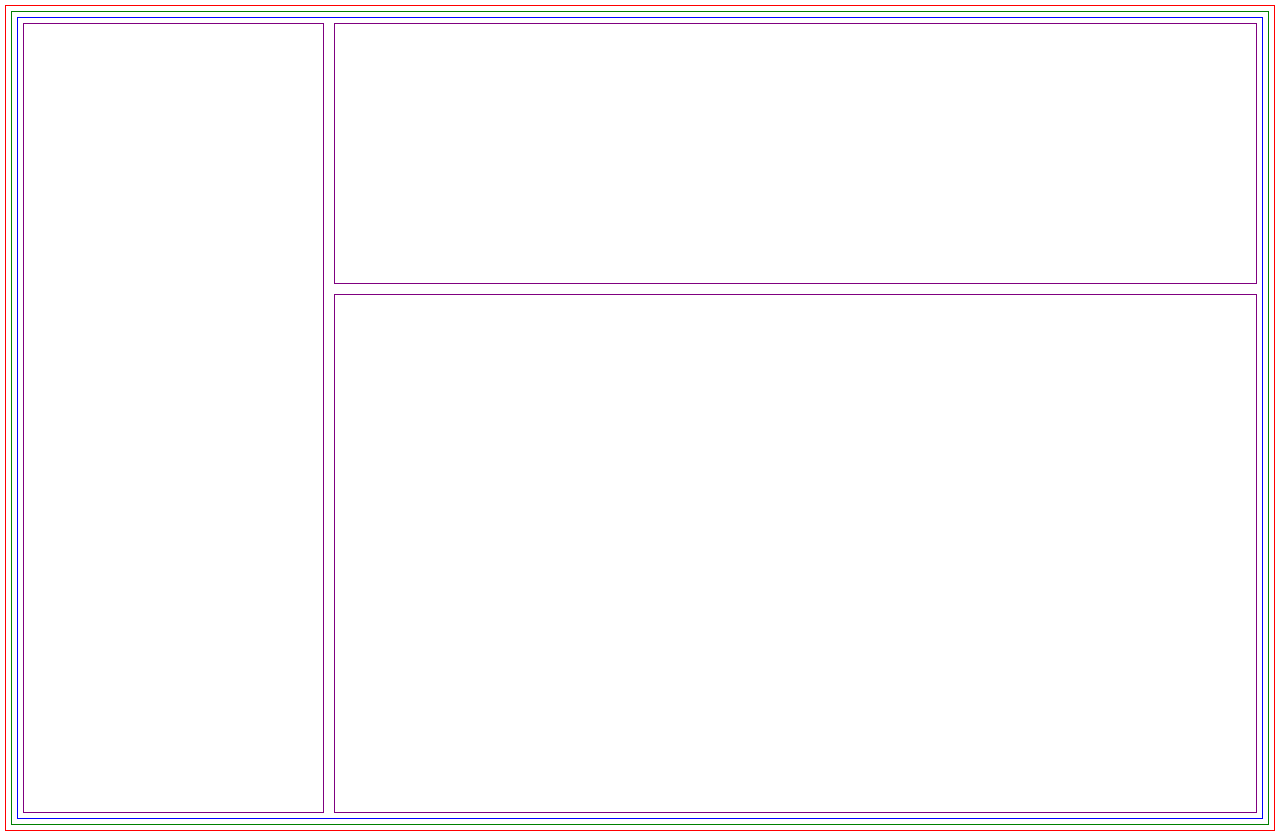
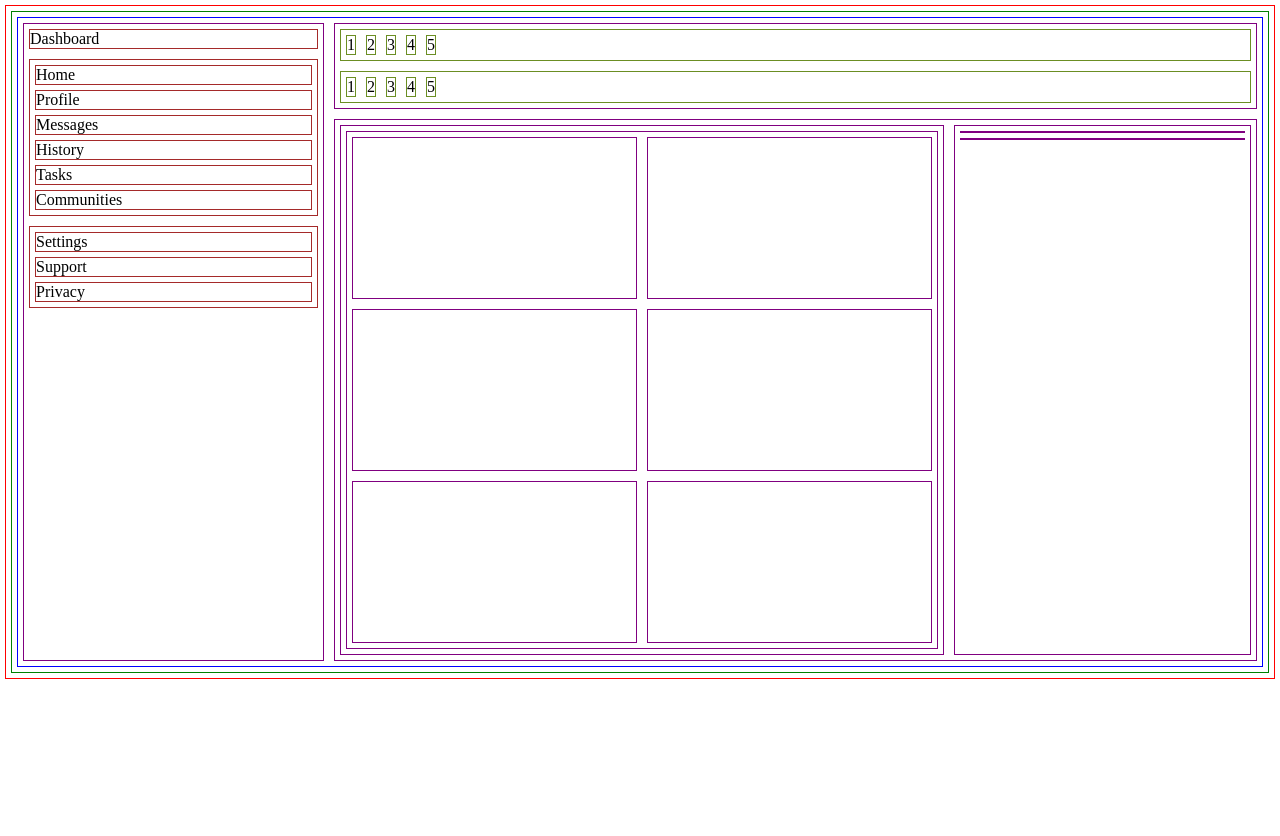
Before and after one commit to Mitadru47/TOP-Admin-Dashboard, a plain HTML site: page index.html in a window 1280 px wide. After the commit the page ends 800 px from the top, so only its background shows below. Drawn offline with Linux system fonts and the light colour scheme.

Commit message:
Basic Layout Setup

```diff
--- a/index.html
+++ b/index.html
@@ -14,9 +14,87 @@
 
         <div class="primary-container">
 
-            <div class="sidebar"></div>
-            <div class="header"></div>
-            <div class="mainContent"></div>
+            <div class="sidebar">
+
+                <div class="sectionA">
+                    Dashboard
+                </div>
+
+                <div class="sectionB">
+
+                    <div>Home</div>
+                    <div>Profile</div>
+                    <div>Messages</div>
+                    <div>History</div>
+                    <div>Tasks</div>
+                    <div>Communities</div>
+
+                </div>
+
+                <div class="sectionC">
+
+                    <div>Settings</div>
+                    <div>Support</div>
+                    <div>Privacy</div>
+
+                </div>
+
+            </div>
+
+            <div class="header">
+
+                <div class="sectionA">
+
+                    <div>1</div>
+                    <div>2</div>
+                    <div>3</div>
+                    <div>4</div>
+                    <div>5</div>
+
+                </div>
+
+                <div class="sectionB">
+
+                    <div>1</div>
+                    <div>2</div>
+                    <div>3</div>
+                    <div>4</div>
+                    <div>5</div>
+
+                </div>
+
+            </div>
+
+            <div class="mainContent">
+
+                <div class="sectionA">
+
+                    <div class="projects">
+
+                        <div></div>
+                        <div></div>
+                        <div></div>
+                        <div></div>
+                        <div></div>
+                        <div></div>
+
+                    </div>
+
+                </div>
+
+                <div class="sectionB">
+
+                    <div class="announcements">
+
+                    </div>
+
+                    <div class="trending">
+
+                    </div>
+
+                </div>
+
+            </div>
 
         </div>
 
--- a/styles.css
+++ b/styles.css
@@ -15,7 +15,7 @@ body{
     margin: 5px;
     border: 1px solid blue;
 
-    height: 100vh;
+    /* height: 100vh; */
 
     display: grid;
     grid-template-columns: repeat(4, 1fr);
@@ -28,13 +28,63 @@ body{
 }
 
 .sidebar{
+
     grid-area: 1 / 1 / 4 / 2;
+
+    display: flex;
+    flex-direction: column;
+}
+
+.sidebar div{
+    border: 1px solid brown;
 }
 
 .header{
+
     grid-area: 1 / 2 / 2 / 5;
+
+    display: flex;
+    flex-direction: column;
+}
+
+.header div{
+    border: 1px solid olivedrab
+}
+
+.header .sectionA{
+    display: flex;
+}
+
+.header .sectionB{
+    display: flex;
 }
 
 .mainContent{
+
     grid-area: 2 / 2 / 4 / 5;
+
+    display: grid;
+
+    grid-template-rows: repeat(3, 1fr);
+    grid-template-columns: repeat(3, 1fr);
 }
+
+.mainContent .sectionA{
+    grid-area: 1 / 1 / 4 / 3;
+}
+
+.projects{
+
+    display: grid;
+
+    grid-template-rows: repeat(3, 1fr);
+    grid-template-columns: repeat(2, 1fr);
+}
+
+.projects div{
+    height: 20vh;
+}
+
+.mainContent .sectionB{
+    grid-area: 1 / 3 / 4 / 4;
+}
```
